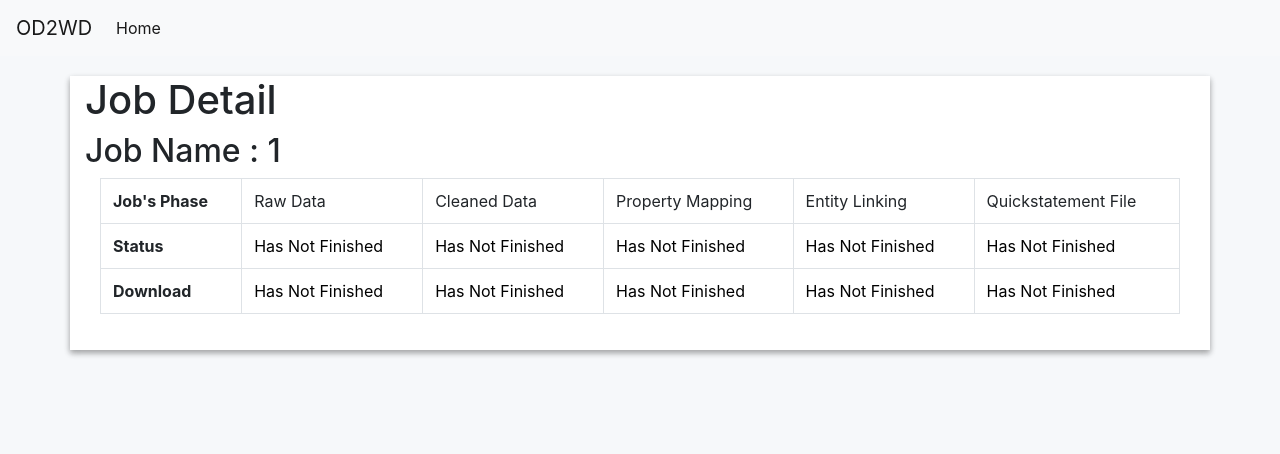
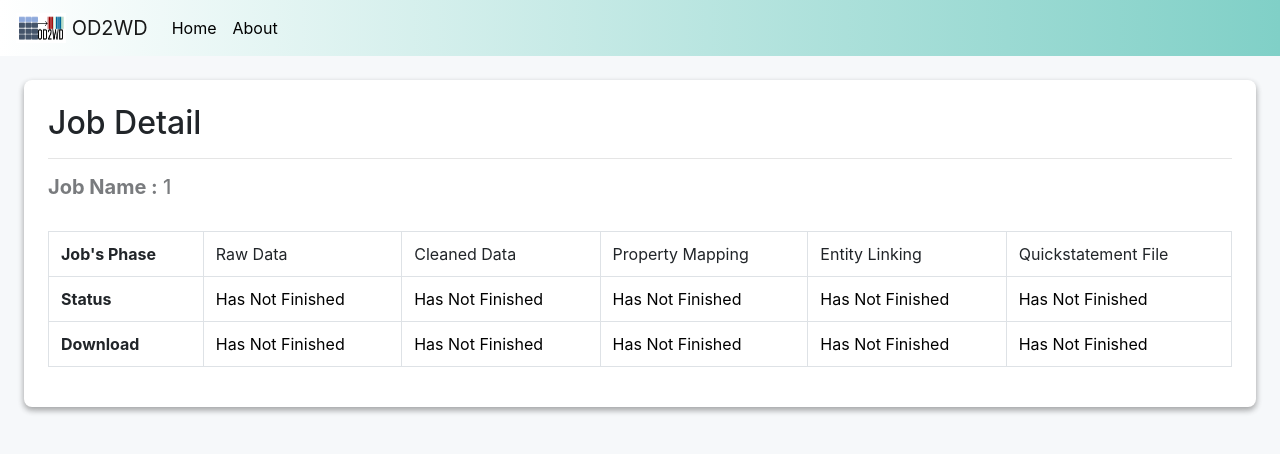
Before and after one commit to muhammadfaiz12/od2wd, a Flask app: page /job-detail/1 in a window 1280 px wide. Shown: the top 454 px of the page. Run offline with Flask 3, Linux system fonts and the light colour scheme; some libraries are stand-ins or nearby versions.

Commit message:
update front end

```diff
--- a/templates/job-detail.html
+++ b/templates/job-detail.html
@@ -1,12 +1,27 @@
 <link rel="stylesheet" media="screen" href = "{{ url_for('static', filename='bootstrap.min.css') }}">
+<link href="https://stackpath.bootstrapcdn.com/font-awesome/4.7.0/css/font-awesome.min.css" rel="stylesheet" integrity="sha384-wvfXpqpZZVQGK6TAh5PVlGOfQNHSoD2xbE+QkPxCAFlNEevoEH3Sl0sibVcOQVnN" crossorigin="anonymous">
 {% extends "layout.html" %}
 {% block body %}
 <body style="background:#F6F8FA">
-	<div class="container" style="background: white;box-shadow: 0 3px 6px rgba(0,0,0,0.16), 0 3px 6px rgba(0,0,0,0.23); margin-top:20px; margin-bottom: 15px">
-    <h1>Job Detail</h1>
-    <h2>Job Name : {{procId}}</h2>
-    <div class="container" style="padding-bottom: 20px">
-     <table class="table table-bordered" >
+<div class="warper" style="padding: 24px">
+<div class="container-fluid">
+  <div class="row">
+  <div class="col-md-12" style="background: white;box-shadow: 0 3px 6px rgba(0,0,0,0.16), 0 3px 6px rgba(0,0,0,0.23); padding:24px; border-radius: 8px">
+    <div class="row">
+      <div class="col-md-12">
+        <h2>Job Detail</h2>
+        <hr>
+      </div>
+    </div>
+    <div class="row">
+      <div class="col-md-12">
+        <h5 style="opacity: 0.6"><strong>Job Name :</strong> {{procId}}</h5>
+        <br>
+      </div>
+    </div>
+    <div class="row">
+      <div class="col-md-12">
+        <table class="table table-bordered" >
            <tr>
             <th>Job's Phase</th>
               <td> Raw Data </td>
@@ -19,7 +34,7 @@
              <th>Status</th>
              {% for status_finished in job_status %}
               {% if status_finished %}
-              <td style="background-color: rgb(58, 250, 58)"> Finished </td>
+              <td style="color: #32CD32; font-weight: bold"> Finished </td>
               {% else %}
               <td style="color:black">Has Not Finished</td>
               {% endif %}
@@ -28,40 +43,46 @@
            <tr>
             <th>Download</th>
               {% if job_status[0] %}
-              <td><a class='btn btn-primary' href="{{parent_link}}/download-detail/{{procId}}/uncleaned">Download RAW Data</a></td>
+              <td><a class='btn btn-link' href="{{parent_link}}/download-detail/{{procId}}/uncleaned"><i class="fa fa-download"></i> &nbsp; RAW Data</a></td>
               {% else %}
               <td style="color:black">Has Not Finished</td>
               {% endif %}
               {% if job_status[1] %}
-              <td><a class='btn btn-primary' href="{{parent_link}}/download-detail/{{procId}}/processed">Download Cleaned Data</a></td>
+              <td><a class='btn btn-link' href="{{parent_link}}/download-detail/{{procId}}/processed"><i class="fa fa-download"></i> &nbsp; Cleaned Data</a></td>
               {% else %}
               <td style="color:black">Has Not Finished</td>
               {% endif %}
               {% if job_status[2] %}
-              <td><a class='btn btn-primary' href="{{parent_link}}/download-detail/{{procId}}/mapped">Download Mapping Info</a></td>
+              <td><a class='btn btn-link' href="{{parent_link}}/download-detail/{{procId}}/mapped"><i class="fa fa-download"></i> &nbsp; Mapping Info</a></td>
               {% else %}
               <td style="color:black">Has Not Finished</td>
               {% endif %}
               {% if job_status[3] %}
-              <td><a class='btn btn-primary' href="{{parent_link}}/download-detail/{{procId}}/linked">Download Linking Info</a></td>
+              <td><a class='btn btn-link' href="{{parent_link}}/download-detail/{{procId}}/linked"><i class="fa fa-download"></i> &nbsp; Linking Info</a></td>
               {% else %}
               <td style="color:black">Has Not Finished</td>
               {% endif %}
 
               {% if job_status[4] %}
-              <td><a class='btn btn-primary' href="{{parent_link}}/download-detail/{{procId}}/results">Download QS</a></td>
+              <td><a class='btn btn-link' href="{{parent_link}}/download-detail/{{procId}}/results"><i class="fa fa-download"></i> &nbsp; QS</a></td>
               <td><a class = "btn btn-primary" href="{{publish_url}}">Execute QS</a></td>
               {% else %}
               <td style="color:black">Has Not Finished</td>
               {% endif %}
            </tr>
-     </table>
+        </table>
+      </div>
+    </div>
+
+
   </div>
-</div>
-  {% if job_status[2] %}
-  <div class="container" style="background: white;box-shadow: 0 3px 6px rgba(0,0,0,0.16), 0 3px 6px rgba(0,0,0,0.23); margin-top:20px; margin-bottom: 15px">
-      <div class="container" style="padding-bottom: 20px">
-      <h1>Mapping Preview</h1>
+ </div>
+ <br>
+   {% if job_status[2] %}
+  <div class="row" >
+  <div class="col-md-12" style="background: white;box-shadow: 0 3px 6px rgba(0,0,0,0.16), 0 3px 6px rgba(0,0,0,0.23); padding:24px; border-radius: 8px">
+      <h2>Mapping Preview</h2>
+      <hr>
       <table class="table table-bordered" >
            <tr>
             <th>Column Name</th>
@@ -73,7 +94,7 @@
              <th>Property Match</th>
              {% for key, value in mapping.items() %}
               {% if value == "Padanan Tidak Ditemukan" %}
-              <td style="color:white;background-color: red"> Match Not Found </td>
+              <td style="color: red"><strong>Match Not Found</strong> </td>
               {% else %}
               <td> {{ value }} </td>
               {% endif %}
@@ -81,7 +102,9 @@
            </tr>
      </table>
      {% endif %}
-    </div>
+</div>
+</div>
+</div>
 </div>
 </body>
 {% endblock %}
--- a/templates/layout.html
+++ b/templates/layout.html
@@ -3,15 +3,27 @@
 <head>
   <link rel="shortcut icon" type="image/png" href="/static/image/od2wd-logo.png"/>
 </head>
-<nav class="navbar navbar-expand-lg navbar-light bg-light">
-  <a class="navbar-brand" href="http://od2wd.id">OD2WD </a>
+<!-- #80D0C7 -->
+<nav class="navbar navbar-expand-lg navbar-light" style="background: #076585;  /* fallback for old browsers */
+background: -webkit-linear-gradient(to right, #ffff, #80D0C7);  /* Chrome 10-25, Safari 5.1-6 */
+background: linear-gradient(to right, #ffff, #80D0C7); /* W3C, IE 10+/ Edge, Firefox 16+, Chrome 26+, Opera 12+, Safari 7+ */
+">
+  <a class="navbar-brand" href="http://od2wd.id">
+    <img src="/static/image/od2wd-logo-blue.png" width="50" height="30" class="d-inline-block align-top" alt="">
+  OD2WD </a>
   <button class="navbar-toggler" type="button" data-toggle="collapse" data-target="#navbarNav" aria-controls="navbarNav" aria-expanded="false" aria-label="Toggle navigation">
     <span class="navbar-toggler-icon"></span>
   </button>
   <div class="collapse navbar-collapse" id="navbarNav">
     <ul class="navbar-nav">
       <li class="nav-item active">
-        <a class="nav-link" href="http://od2wd.id">Home <span class="sr-only">(current)</span></a>
+        <a class="nav-link" href="http://od2wd.id" style="color: black">Home <span class="sr-only">(current)</span></a>
+      </li>
+      </li>
+    </ul>
+    <ul class="navbar-nav">
+      <li class="nav-item active">
+        <a class="nav-link" href="http://od2wd.id" style="color: black">About<span class="sr-only">(current)</span></a>
       </li>
       </li>
     </ul>
```
Also changed, not shown: templates/check-result.html (+9 -1 lines), templates/hello.html (+3 -12 lines), static/image/od2wd-logo-blue.PNG (added).
